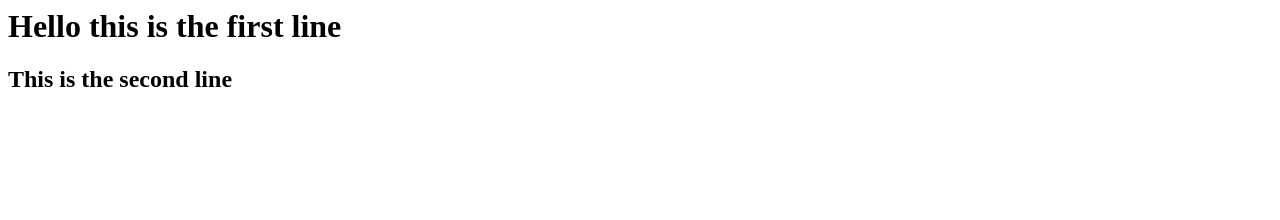
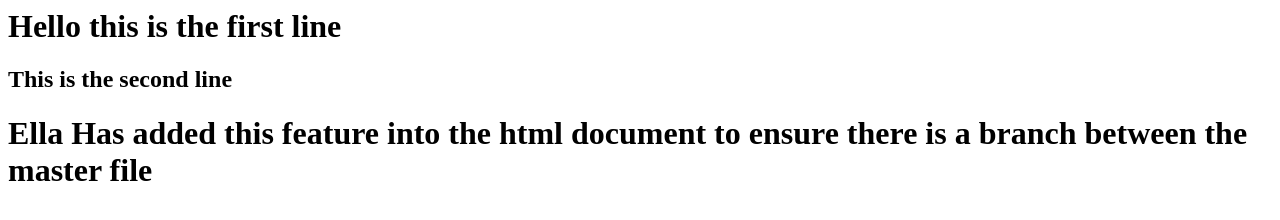
Before and after one commit to ellastoner/aucklandzoo-nights, a plain HTML site: page index.html in a window 1280 px wide. Drawn offline with Linux system fonts and the light colour scheme.

Commit message:
I added an h1 to the bottom of the document

```diff
--- a/index.html
+++ b/index.html
@@ -7,6 +7,19 @@
 
 	<h2> This is the second line </h2>
 
+
+
+
+
+
+
+
+
+
+
+
+	<h1> Ella Has added this feature into the html document to ensure there is a branch between the master file</h1>
+
 </body>
 
 </html>
```
